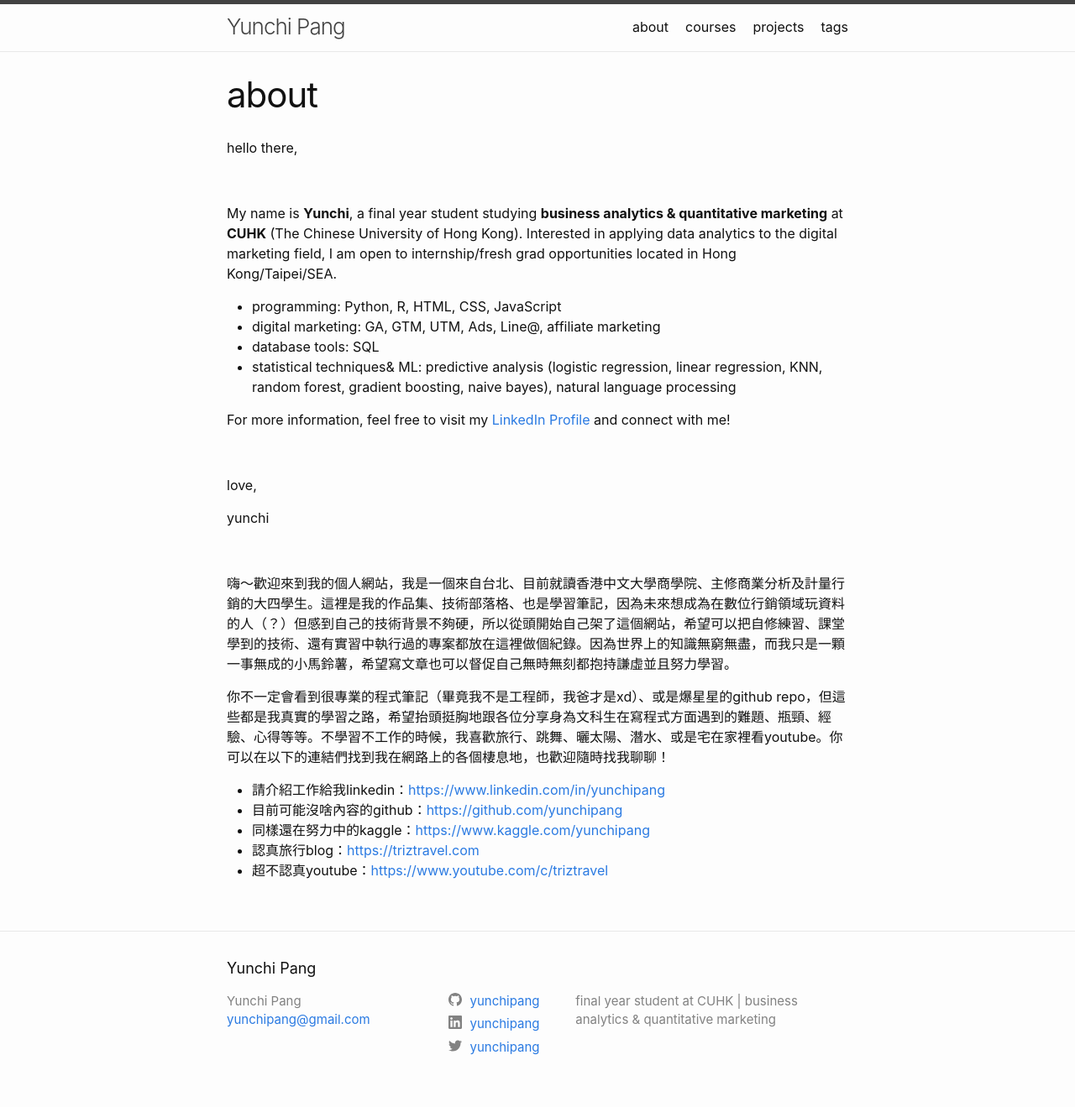
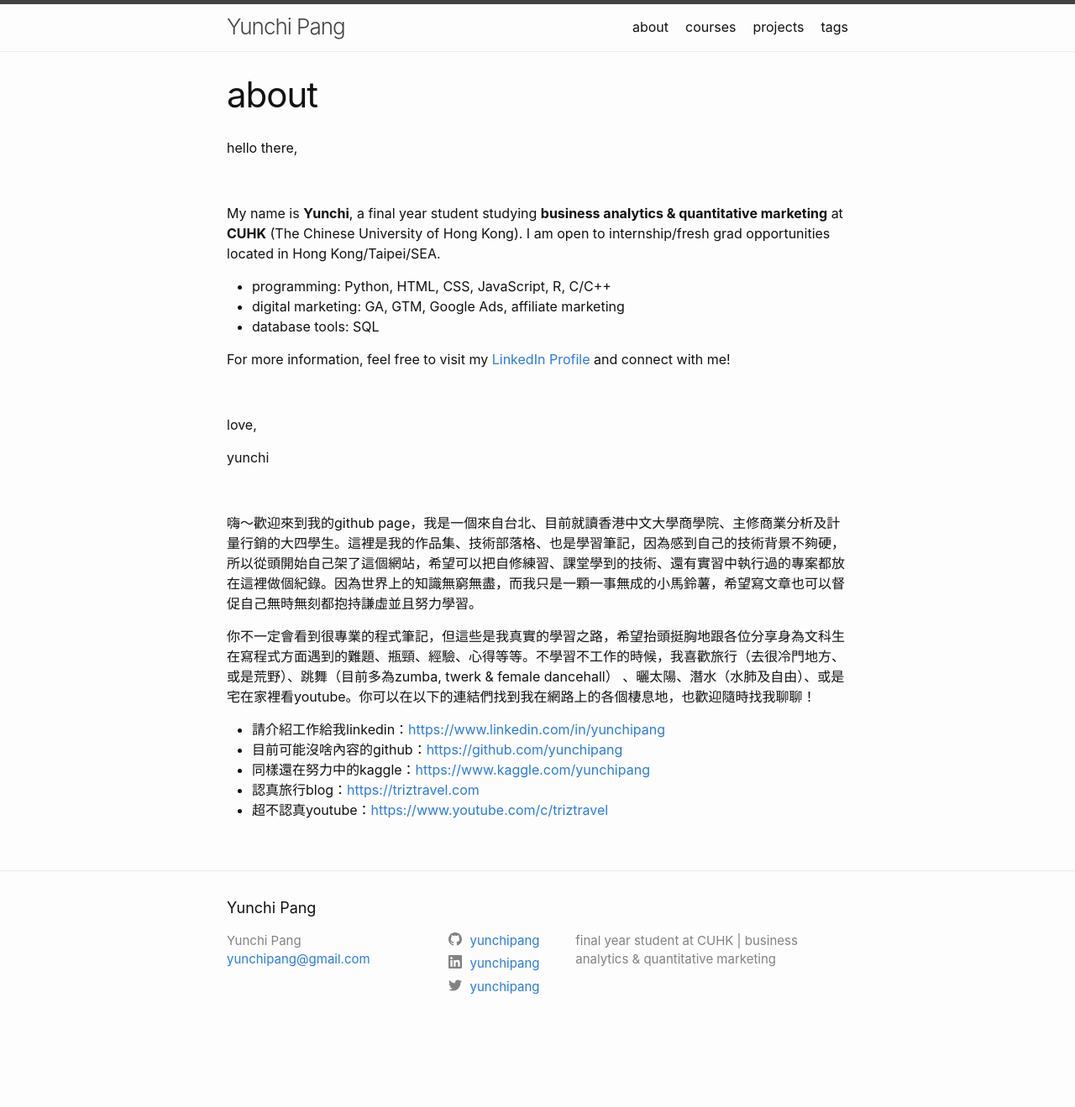
Before and after one commit to yunchipang/yunchipang.github.io, a Jekyll site: the page built from about.markdown, in a window 1280 px wide. Shown: the whole page at 84% size. Built offline with Jekyll 4.4.1, drawn with Linux system fonts in a browser that asks for light colours; after the commit the page ends 1247 px from its top, so only the background shows below that.

Commit message:
edit /about

```diff
--- a/about.markdown
+++ b/about.markdown
@@ -7,12 +7,11 @@
 
 <br/>
 
-My name is **Yunchi**, a final year student studying **business analytics & quantitative marketing** at **CUHK** (The Chinese University of Hong Kong). Interested in applying data analytics to the digital marketing field, I am open to internship/fresh grad opportunities located in Hong Kong/Taipei/SEA.
+My name is **Yunchi**, a final year student studying **business analytics & quantitative marketing** at **CUHK** (The Chinese University of Hong Kong). I am open to internship/fresh grad opportunities located in Hong Kong/Taipei/SEA.
 
-- programming: Python, R, HTML, CSS, JavaScript
-- digital marketing: GA, GTM, UTM, Ads, Line@, affiliate marketing
+- programming: Python, HTML, CSS, JavaScript, R, C/C++
+- digital marketing: GA, GTM, Google Ads, affiliate marketing
 - database tools: SQL
-- statistical techniques& ML:  predictive analysis (logistic regression, linear regression, KNN, random forest, gradient boosting, naive bayes), natural language processing
 
 For more information, feel free to visit my [LinkedIn Profile](https://www.linkedin.com/in/yunchipang/) and connect with me!
 
@@ -25,9 +24,9 @@
 
 <br/>
 
-嗨～歡迎來到我的個人網站，我是一個來自台北、目前就讀香港中文大學商學院、主修商業分析及計量行銷的大四學生。這裡是我的作品集、技術部落格、也是學習筆記，因為未來想成為在數位行銷領域玩資料的人（？）但感到自己的技術背景不夠硬，所以從頭開始自己架了這個網站，希望可以把自修練習、課堂學到的技術、還有實習中執行過的專案都放在這裡做個紀錄。因為世界上的知識無窮無盡，而我只是一顆一事無成的小馬鈴薯，希望寫文章也可以督促自己無時無刻都抱持謙虛並且努力學習。
+嗨～歡迎來到我的github page，我是一個來自台北、目前就讀香港中文大學商學院、主修商業分析及計量行銷的大四學生。這裡是我的作品集、技術部落格、也是學習筆記，因為感到自己的技術背景不夠硬，所以從頭開始自己架了這個網站，希望可以把自修練習、課堂學到的技術、還有實習中執行過的專案都放在這裡做個紀錄。因為世界上的知識無窮無盡，而我只是一顆一事無成的小馬鈴薯，希望寫文章也可以督促自己無時無刻都抱持謙虛並且努力學習。
 
-你不一定會看到很專業的程式筆記（畢竟我不是工程師，我爸才是xd）、或是爆星星的github repo，但這些都是我真實的學習之路，希望抬頭挺胸地跟各位分享身為文科生在寫程式方面遇到的難題、瓶頸、經驗、心得等等。不學習不工作的時候，我喜歡旅行、跳舞、曬太陽、潛水、或是宅在家裡看youtube。你可以在以下的連結們找到我在網路上的各個棲息地，也歡迎隨時找我聊聊！
+你不一定會看到很專業的程式筆記，但這些是我真實的學習之路，希望抬頭挺胸地跟各位分享身為文科生在寫程式方面遇到的難題、瓶頸、經驗、心得等等。不學習不工作的時候，我喜歡旅行（去很冷門地方、或是荒野）、跳舞（目前多為zumba, twerk & female dancehall） 、曬太陽、潛水（水肺及自由）、或是宅在家裡看youtube。你可以在以下的連結們找到我在網路上的各個棲息地，也歡迎隨時找我聊聊！
 
 - 請介紹工作給我linkedin：[https://www.linkedin.com/in/yunchipang](https://www.linkedin.com/in/yunchipang){:target="_blank"}
 - 目前可能沒啥內容的github：[https://github.com/yunchipang](https://github.com/yunchipang){:target="_blank"}
```
